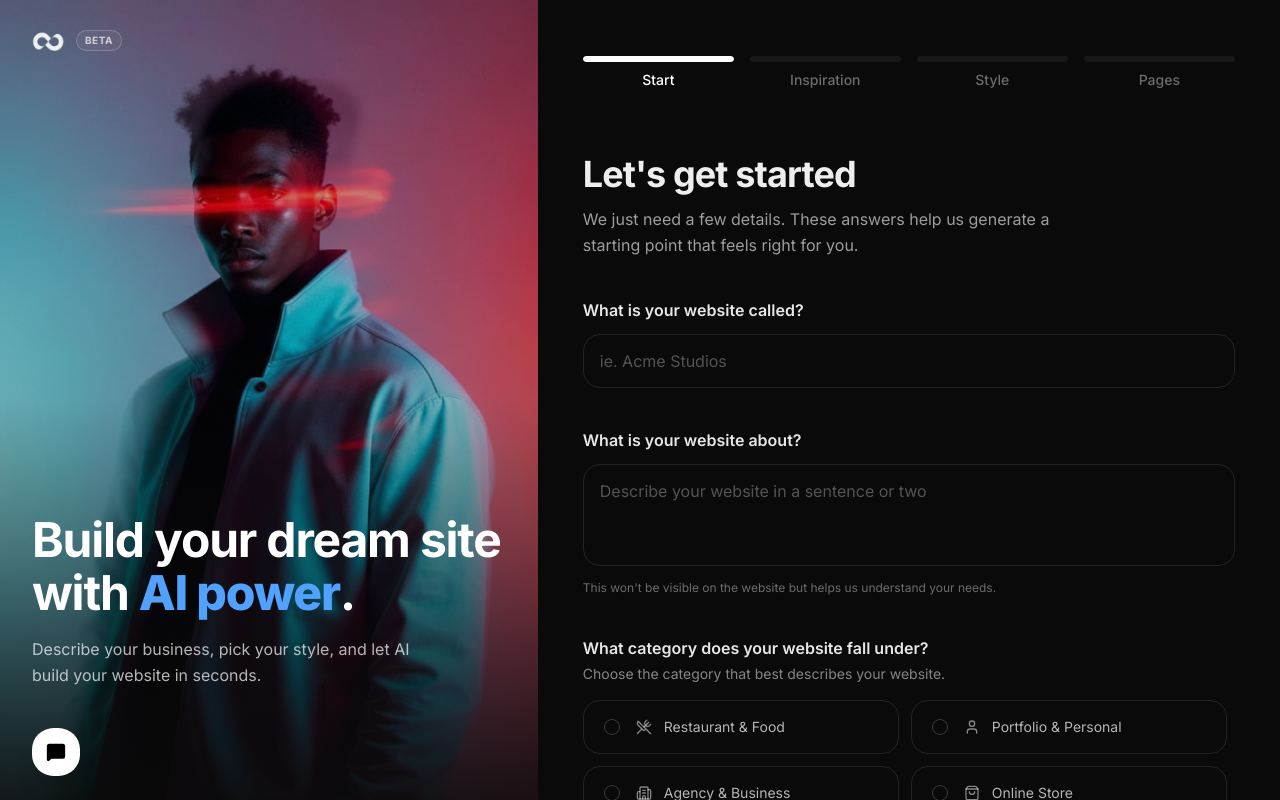
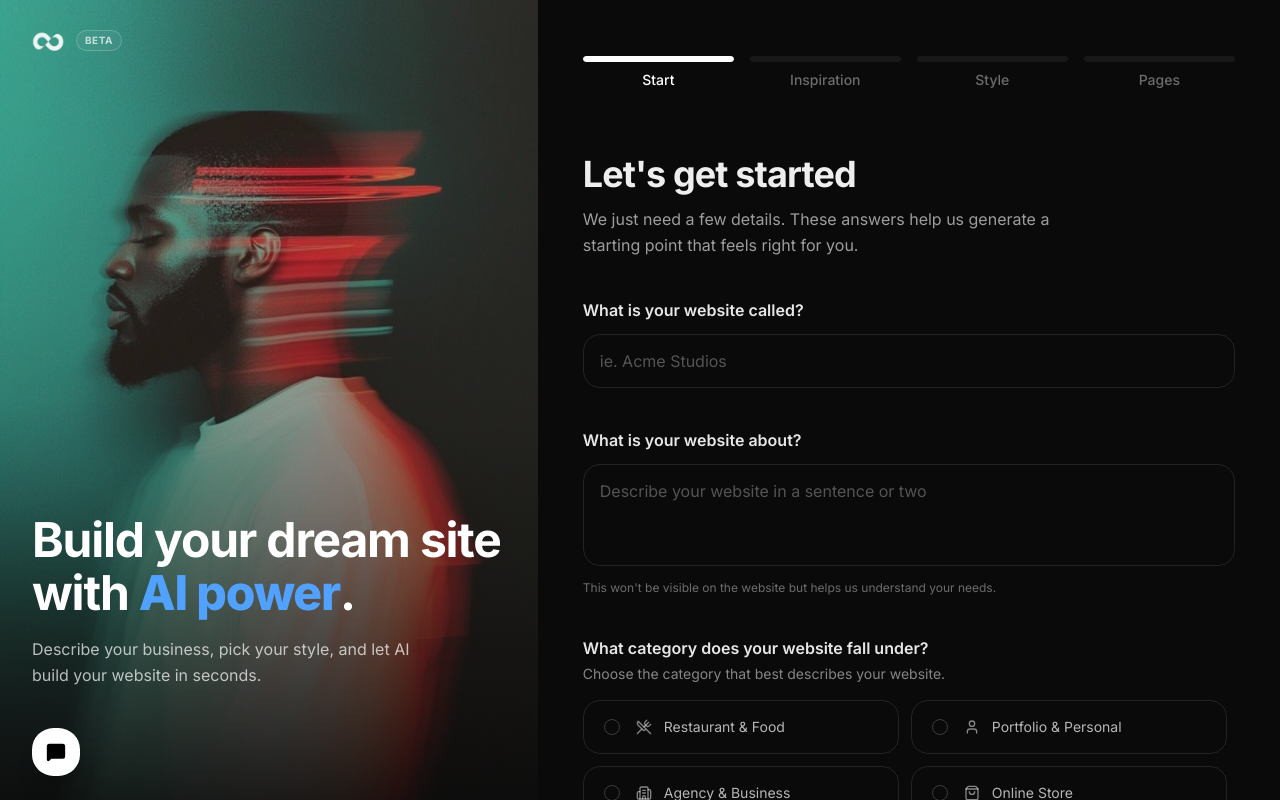
Before and after one commit to akasha-nadeel/AI-web-generator, a Next.js app: page /wizard in a window 1280 px wide. Built offline with nearby package versions, Linux system fonts and the light colour scheme.

Commit message:
Update wizard hero background image with new user upload

```diff
--- a/src/components/wizard/WizardShell.tsx
+++ b/src/components/wizard/WizardShell.tsx
@@ -67,7 +67,7 @@ export function WizardShell({ children }: WizardShellProps) {
       <div className="hidden lg:flex lg:w-[42%] h-full relative overflow-hidden flex-col shrink-0">
         {/* Background Image */}
         <Image
-          src="/images/auth-left-bg.png"
+          src="/images/wizard-hero.jpg"
           alt="Weavo"
           fill
           className="object-cover"
```
Also changed, not shown: public/images/wizard-hero.jpg (added).
